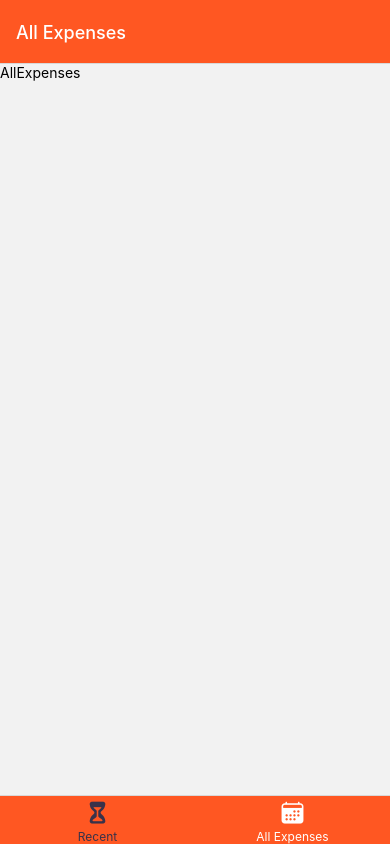
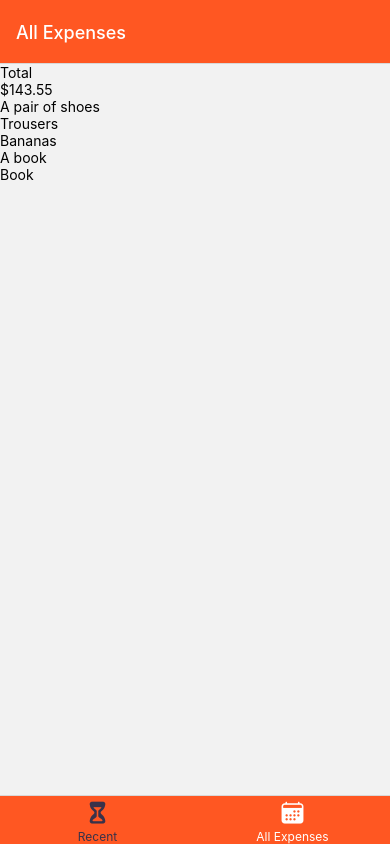
Before and after one commit to Mldamico/expenses-rn, a React Native app: screen /AllExpenses in a window 390 px wide. Built offline with nearby package versions, Linux system fonts and the light colour scheme.

Commit message:
Expenses list, dummy data and summary

```diff
--- /dev/null
+++ b/components/expenses/ExpensesList.tsx
@@ -0,0 +1,25 @@
+import { FlatList, StyleSheet, Text, View } from "react-native";
+import React from "react";
+import { Expense } from "../../interfaces/expenses";
+
+interface Props {
+  expenses: Expense[];
+}
+
+function renderExpenseItem({ item }: { item: Expense }) {
+  return <Text>{item.description}</Text>;
+}
+
+const ExpensesList = ({ expenses }: Props) => {
+  return (
+    <FlatList
+      data={expenses}
+      keyExtractor={(item) => item.id}
+      renderItem={renderExpenseItem}
+    />
+  );
+};
+
+export default ExpensesList;
+
+const styles = StyleSheet.create({});
--- /dev/null
+++ b/components/expenses/ExpensesOutput.tsx
@@ -0,0 +1,21 @@
+import { FlatList, StyleSheet, Text, View } from "react-native";
+import React from "react";
+import ExpensesSummary from "./ExpensesSummary";
+import ExpensesList from "./ExpensesList";
+import { Expense } from "../../interfaces/expenses";
+
+interface Props {
+  expenses: Expense[];
+  periodName: string;
+}
+
+export default function ExpensesOutput({ expenses, periodName }: Props) {
+  return (
+    <View>
+      <ExpensesSummary expenses={expenses} periodName={periodName} />
+      <ExpensesList expenses={expenses} />
+    </View>
+  );
+}
+
+const styles = StyleSheet.create({});
--- /dev/null
+++ b/components/expenses/ExpensesSummary.tsx
@@ -0,0 +1,25 @@
+import { StyleSheet, Text, View } from "react-native";
+import React from "react";
+import { Expense } from "../../interfaces/expenses";
+
+interface Props {
+  periodName: string;
+  expenses: Expense[];
+}
+
+const ExpensesSummary = ({ expenses, periodName }: Props) => {
+  const expensesSum = expenses.reduce((sum, expense) => {
+    return sum + expense.amount;
+  }, 0);
+
+  return (
+    <View>
+      <Text>{periodName}</Text>
+      <Text>${expensesSum.toFixed(2)}</Text>
+    </View>
+  );
+};
+
+export default ExpensesSummary;
+
+const styles = StyleSheet.create({});
--- /dev/null
+++ b/data/dummy.tsx
@@ -0,0 +1,34 @@
+import { Expense } from "../interfaces/expenses";
+
+export const DUMMY_EXPENSES: Expense[] = [
+  {
+    id: "e1",
+    description: "A pair of shoes",
+    amount: 59.99,
+    date: new Date("2021-12-19"),
+  },
+  {
+    id: "e2",
+    description: "Trousers",
+    amount: 39.99,
+    date: new Date("2022-01-05"),
+  },
+  {
+    id: "e3",
+    description: "Bananas",
+    amount: 9.99,
+    date: new Date("2021-12-01"),
+  },
+  {
+    id: "e4",
+    description: "A book",
+    amount: 14.99,
+    date: new Date("2022-02-19"),
+  },
+  {
+    id: "e5",
+    description: "Book",
+    amount: 18.59,
+    date: new Date("2022-02-20"),
+  },
+];
--- /dev/null
+++ b/interfaces/expenses.d.ts
@@ -0,0 +1,6 @@
+export interface Expense {
+  id: string;
+  description: string;
+  date: Date;
+  amount: number;
+}
--- a/screens/AllExpenses.tsx
+++ b/screens/AllExpenses.tsx
@@ -1,10 +1,12 @@
 import { StyleSheet, Text, View } from "react-native";
 import React from "react";
+import ExpensesOutput from "../components/expenses/ExpensesOutput";
+import { DUMMY_EXPENSES } from "../data/dummy";
 
 export default function AllExpenses() {
   return (
     <View>
-      <Text>AllExpenses</Text>
+      <ExpensesOutput expenses={DUMMY_EXPENSES} periodName="Total" />
     </View>
   );
 }
--- a/screens/RecentExpenses.tsx
+++ b/screens/RecentExpenses.tsx
@@ -1,10 +1,12 @@
 import { StyleSheet, Text, View } from "react-native";
 import React from "react";
+import ExpensesOutput from "../components/expenses/ExpensesOutput";
+import { DUMMY_EXPENSES } from "../data/dummy";
 
 export default function RecentExpenses() {
   return (
     <View>
-      <Text>RecentExpenses</Text>
+      <ExpensesOutput expenses={DUMMY_EXPENSES} periodName="Last 7 Days" />
     </View>
   );
 }
```
